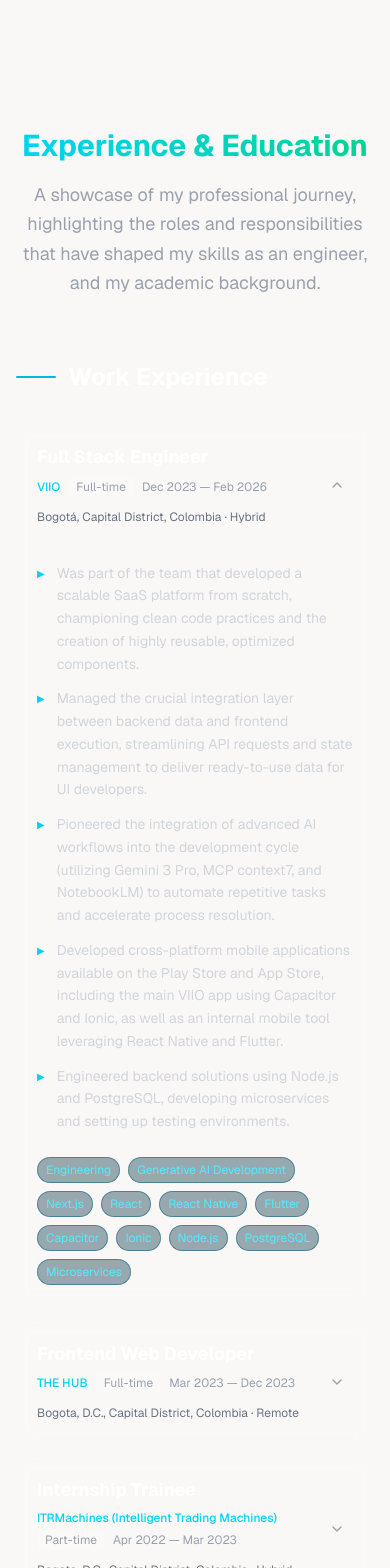
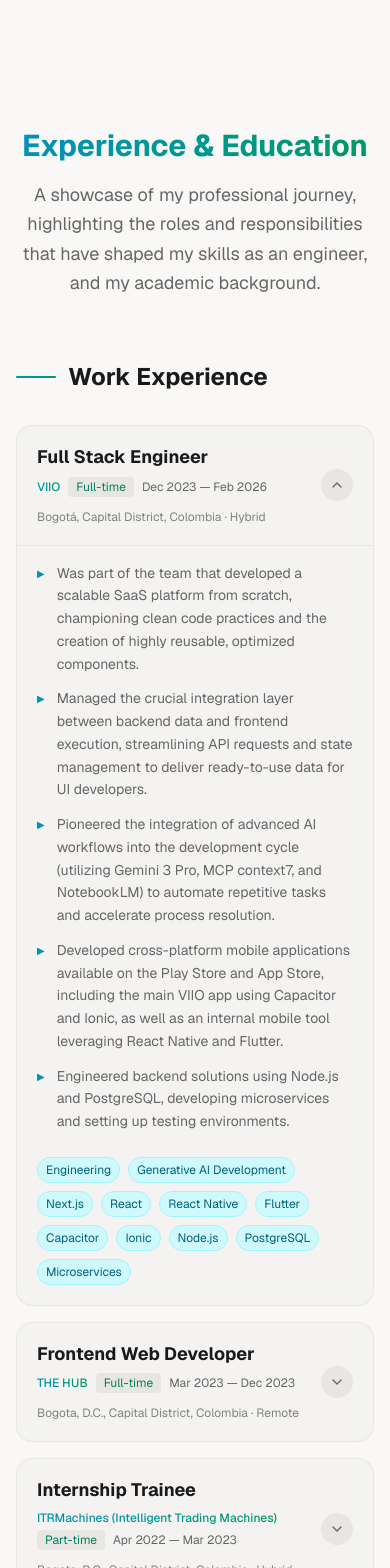
Before and after one commit to andgonzalezcas/portfolio, a Next.js app: page / in a window 390 px wide. Shown: the part 2500-4068 px from the top of the page. Built offline with nearby package versions, Linux system fonts and the light colour scheme.

Commit message:
feat(app): add experience section

```diff
--- a/components/ui/cards/timeline.ui.tsx
+++ b/components/ui/cards/timeline.ui.tsx
@@ -19,35 +19,33 @@
     };
 
     return (
-        <div className="border border-white/10 rounded-xl overflow-hidden bg-white/5 backdrop-blur-sm transition-colors hover:border-white/20 group">
+        <div className="border border-border/50 rounded-xl overflow-hidden bg-secondary/30 backdrop-blur-sm transition-colors hover:border-border group">
             <button
                 type="button"
                 onClick={handleToggle}
                 className="w-full flex items-center justify-between p-5 md:p-6 text-left focus:outline-none"
             >
                 <div className="flex flex-col gap-1 pr-4 md:pr-6">
-                    <h3 className="text-lg md:text-xl font-bold text-white leading-tight">{item.title}</h3>
-                    <div className="flex flex-wrap items-center gap-x-2 gap-y-1 text-xs md:text-sm text-gray-400 mt-1">
-                        <span className="font-medium text-cyan-400">{item.subtitle}</span>
+                    <h3 className="text-lg md:text-xl font-bold text-foreground leading-tight">{item.title}</h3>
+                    <div className="flex flex-wrap items-center gap-x-2 gap-y-1 text-xs md:text-sm text-muted-foreground mt-1">
+                        <span className="font-medium bg-clip-text text-transparent bg-linear-to-r from-cyan-600 to-emerald-600 dark:from-cyan-400 dark:to-emerald-400">{item.subtitle}</span>
                         {item.badge && (
                             <>
                                 <span className="hidden sm:inline">•</span>
-                                <span className="bg-white/10 px-2 py-0.5 rounded text-xs">{item.badge}</span>
+                                <span className="bg-accent text-accent-foreground px-2 py-0.5 rounded text-xs">{item.badge}</span>
                             </>
                         )}
                         <span className="hidden sm:inline">•</span>
                         <span className="whitespace-nowrap">{item.startDate} &mdash; {item.endDate}</span>
                     </div>
-                    {item.location && (
-                        <p className="text-xs md:text-sm text-gray-500 mt-2">{item.location}</p>
-                    )}
+                        <p className="text-xs md:text-sm text-muted-foreground opacity-80 mt-2">{item.location}</p>
                 </div>
-                <div className="shrink-0 flex items-center justify-center w-8 h-8 md:w-10 md:h-10 rounded-full bg-white/5 group-hover:bg-white/10 transition-colors">
+                <div className="shrink-0 flex items-center justify-center w-8 h-8 md:w-10 md:h-10 rounded-full bg-muted group-hover:bg-accent transition-colors">
                     <motion.div
                         animate={{ rotate: isOpen ? 180 : 0 }}
                         transition={{ duration: 0.2 }}
                     >
-                        <ChevronDown className="w-4 h-4 md:w-5 md:h-5 text-gray-400" />
+                        <ChevronDown className="w-4 h-4 md:w-5 md:h-5 text-muted-foreground group-hover:text-accent-foreground transition-colors" />
                     </motion.div>
                 </div>
             </button>
@@ -59,12 +57,12 @@
                         exit={{ height: 0, opacity: 0 }}
                         transition={{ duration: 0.3, ease: "easeInOut" }}
                     >
-                        <div className="p-5 md:p-6 pt-0 border-t border-white/10">
+                        <div className="p-5 md:p-6 pt-0 border-t border-border/50">
                             {item.description && item.description.length > 0 && (
-                                <ul className="flex flex-col gap-3 mt-4 text-gray-300 text-sm md:text-base">
+                                <ul className="flex flex-col gap-3 mt-4 text-muted-foreground text-sm md:text-base">
                                     {item.description.map((desc, index) => (
                                         <li key={index} className="flex items-start gap-3">
-                                            <span className="text-cyan-400 mt-[5px] shrink-0 text-[10px]">▶</span>
+                                            <span className="text-cyan-600 dark:text-cyan-400 mt-[5px] shrink-0 text-[10px]">▶</span>
                                             <span className="leading-relaxed">{desc}</span>
                                         </li>
                                     ))}
@@ -75,7 +73,7 @@
                                     {item.skills.map((skill, index) => (
                                         <span
                                             key={index}
-                                            className="px-2 py-1 md:px-3 rounded-full bg-cyan-950/40 text-cyan-300 text-xs border border-cyan-800/50 hover:bg-cyan-900/50 transition-colors"
+                                            className="px-2 py-1 md:px-3 rounded-full bg-cyan-100 dark:bg-cyan-950/40 text-cyan-800 dark:text-cyan-300 text-xs border border-cyan-200 dark:border-cyan-800/50 hover:bg-cyan-200 dark:hover:bg-cyan-900/50 transition-colors"
                                         >
                                             {skill}
                                         </span>
--- a/components/ui/sections/experience.section.tsx
+++ b/components/ui/sections/experience.section.tsx
@@ -1,27 +1,37 @@
 "use client";
 
 import { useTranslation } from "react-i18next";
+import { useEffect, useState } from "react";
 import TimelineCard from "@/components/ui/cards/timeline.ui";
 import { TimelineItem } from "@/types/common.types";
 
 export default function ExperienceSection() {
     const { t } = useTranslation("common");
+    const [mounted, setMounted] = useState(false);
+
+    useEffect(() => {
+        setMounted(true);
+    }, []);
 
     const experiences = t("experience.jobs", { returnObjects: true }) as TimelineItem[];
     const educations = t("experience.education", { returnObjects: true }) as TimelineItem[];
 
+    if (!mounted) {
+        return null;
+    }
+
     return (
         <section id="experience" className="py-24 min-h-screen relative overflow-hidden">
             {/* Background decorative elements */}
-            <div className="absolute top-1/2 left-0 -translate-y-1/2 w-96 h-96 bg-cyan-500/10 rounded-full blur-[100px] -z-10 mix-blend-screen pointer-events-none" />
-            <div className="absolute bottom-0 right-0 w-96 h-96 bg-emerald-500/10 rounded-full blur-[100px] -z-10 mix-blend-screen pointer-events-none" />
+            <div className="absolute top-1/2 left-0 -translate-y-1/2 w-96 h-96 bg-cyan-500/10 rounded-full blur-[100px] -z-10 pointer-events-none" />
+            <div className="absolute bottom-0 right-0 w-96 h-96 bg-emerald-500/10 rounded-full blur-[100px] -z-10 pointer-events-none" />
 
             <div className="container px-4 mx-auto max-w-4xl relative z-10">
                 <div className="mb-16 text-center">
-                    <h2 className="text-3xl md:text-5xl font-bold bg-clip-text text-transparent bg-linear-to-r from-cyan-400 to-emerald-400 mb-4 inline-block">
+                    <h2 className="text-3xl md:text-5xl font-bold bg-clip-text text-transparent bg-linear-to-r from-cyan-600 to-emerald-600 dark:from-cyan-400 dark:to-emerald-400 mb-4 inline-block">
                         {t("experience.title")}
                     </h2>
-                    <p className="text-gray-400 max-w-2xl mx-auto text-lg leading-relaxed">
+                    <p className="text-muted-foreground max-w-2xl mx-auto text-lg leading-relaxed">
                         {t("experience.subtitle")}
                     </p>
                 </div>
@@ -29,8 +39,8 @@
                 <div className="space-y-16">
                     {/* Experience List */}
                     <div className="animate-in fade-in slide-in-from-bottom-8 duration-1000">
-                        <h3 className="text-2xl font-bold text-white mb-8 flex items-center gap-3">
-                            <span className="w-10 h-[2px] bg-cyan-500 rounded-full"></span>
+                        <h3 className="text-2xl font-bold text-foreground mb-8 flex items-center gap-3">
+                            <span className="w-10 h-[2px] bg-linear-to-r from-cyan-600 to-emerald-600 dark:from-cyan-500 dark:to-emerald-500 rounded-full"></span>
                             {t("experience.workTitle")}
                         </h3>
                         <div className="flex flex-col gap-4">
@@ -42,8 +52,8 @@
 
                     {/* Education List */}
                     <div className="animate-in fade-in slide-in-from-bottom-8 duration-1000 delay-150">
-                        <h3 className="text-2xl font-bold text-white mb-8 flex items-center gap-3">
-                            <span className="w-10 h-[2px] bg-emerald-500 rounded-full"></span>
+                        <h3 className="text-2xl font-bold text-foreground mb-8 flex items-center gap-3">
+                            <span className="w-10 h-[2px] bg-linear-to-r from-emerald-600 to-cyan-600 dark:from-emerald-500 dark:to-cyan-500 rounded-full"></span>
                             {t("experience.educationTitle")}
                         </h3>
                         <div className="flex flex-col gap-4">
--- a/lib/i18n/config.ts
+++ b/lib/i18n/config.ts
@@ -9,7 +9,10 @@
     .use(initReactI18next)
     .init({
         debug: true,
-        fallbackLng: "es",
+        fallbackLng: "en",
+        supportedLngs: ["en", "es"],
+        nonExplicitSupportedLngs: true,
+        load: 'languageOnly',
         resources: {
             es: {
                 common: esCommon,
```
